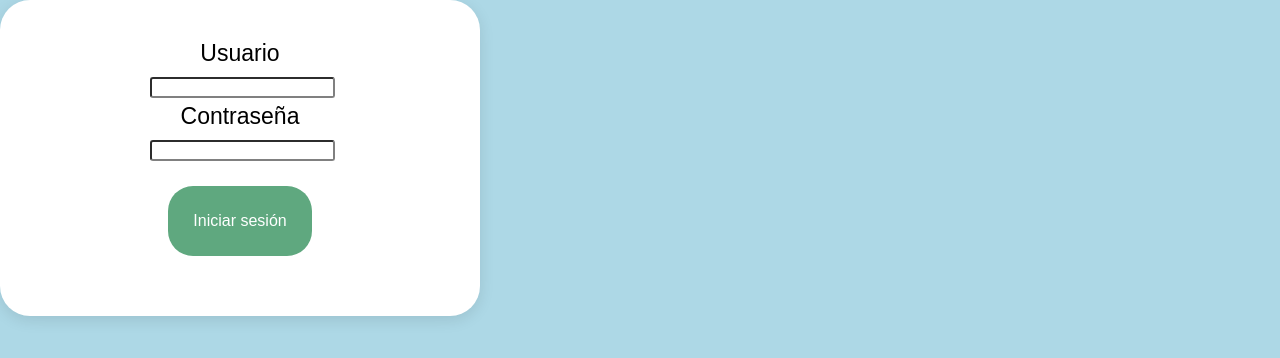
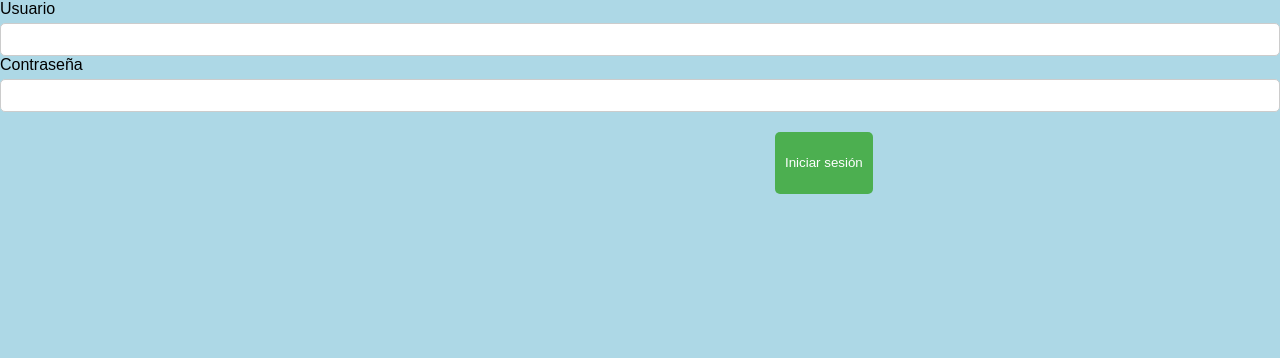
Before and after one commit to facu-stack/ntrkds, a Flask app: page /login in a window 1280 px wide. Shown: the top 358 px of the page. Run offline with Flask 3, Linux system fonts and the light colour scheme.

Commit message:
Update style.css

```diff
--- a/static/styles/style.css
+++ b/static/styles/style.css
@@ -229,53 +229,71 @@ h1, h3 {
   top: 100px;
 }
 
-/*login*/
+/* registro */
 
-.cardInicioSecion{
+.formHeader{
+  font-family: Arial, Helvetica, sans-serif;
+
+}
+
+.formularioRegistro, .datosdelpaciente {
   background-color: white;
   width: 400px;
-  padding: 40px;
-  border-radius: 30px;
-  box-shadow: 0 4px 15px rgba(0, 0, 0, 0.1);
+  margin: 30px auto;
+  padding: 25px;
+  border-radius: 10px;
+  box-shadow: 0 0 10px rgba(0,0,0,0.2);
+}
+.form label {
+  display: block;
+  margin: 10px 0 5px;
 }
 
-.cardInicioSecion label{
-  font-family: Arial, Helvetica, sans-serif;
-  font-size: 23px;
-  text-align: left;
-  align-content: center;
-  display: block;
-  text-align: center;
+.form input, .form select, .form textarea {
+  width: 100%;
+  padding: 10px;
+  border: 1px solid #ccc;
+  border-radius: 10px;
 }
 
-.cardInicioSecion input{
-  align-content: center;
-  margin-left: 110px;
-  margin-top: 10px;
-  margin-bottom: 5px;
-  border-radius: 3px;
-  border-color: gray;
+.confirm {
+  background-color: white;
+  font-family: Arial, Helvetica, sans-serif;
+  text-align: center;
+  padding: 50px;
+  border-radius: 50px;
+  width: 500px;
+  position: fixed;
+  left: 350px;
+  top: 100px;
 }
 
-.cardInicioSecion button{
-  font-family: Arial, Helvetica, sans-serif;
-  font-size: 20px;
-  background-color: #5fa87f;
+.datosdelpaciente {
+  display: none;
+}
+
+input, select {
+  width: 100%;
+  padding: 8px;
+  margin-top: 5px;
+  border: 1px solid #ccc;
+  border-radius: 5px;
+}
+
+button {
+  margin-top: 20px;
+  padding: 10px;
+  background-color: #4CAF50;
   color: white;
   border: none;
-  border-radius: 25px;
-  padding: 10px 25px;
-  font-size: 1rem;
+  border-radius: 5px;
   cursor: pointer;
-  transition: background-color 0.3s ease, transform 0.2s ease;
-  display: block;
-  margin: 20px auto; /* centra el botón horizontalmente */
 }
 
-.cardInicioSecion button:hover {
-  background-color: #4d926d;
-  transform: scale(1.05);
-}
+ button:hover {
+   background-color: #45a049;
+ }
+
 
 /*Pagina de inicio*/
 .HeaderInico{
```
